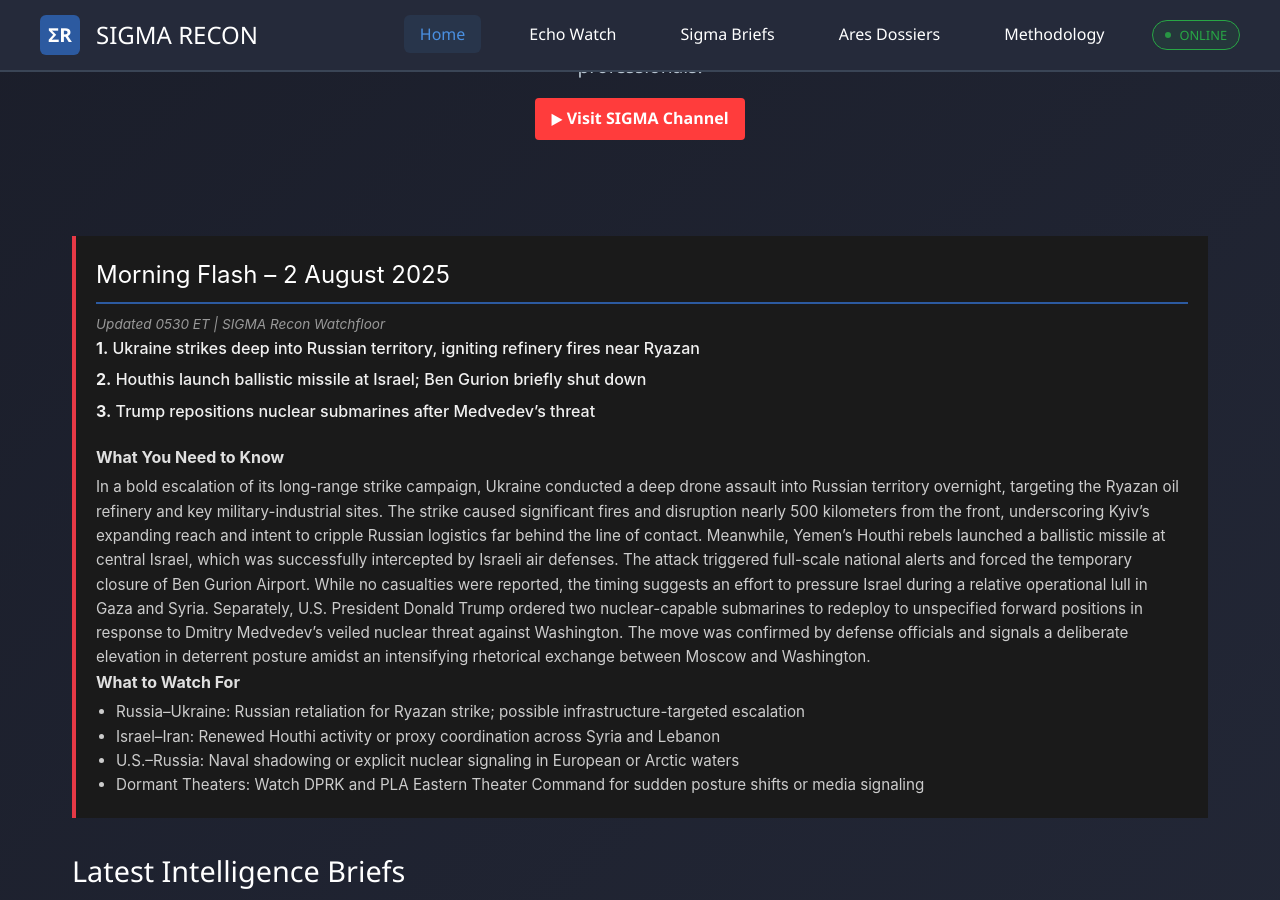
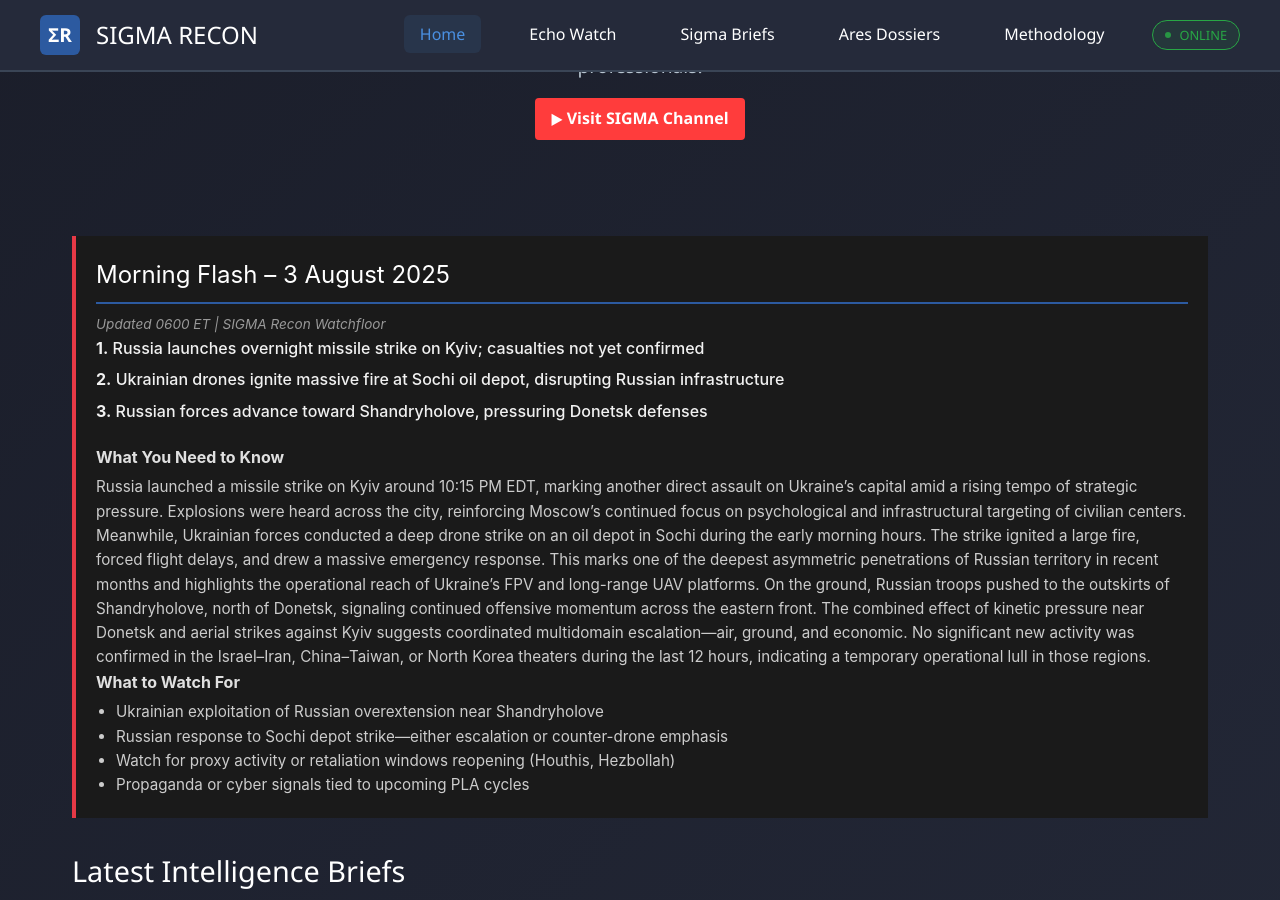
Before and after one commit to Monster52/SIGMA_Recon, a Jekyll site: the page built from index.html, in a window 1280 px wide and 900 px high, scrolled down 242 px. Built offline with Jekyll 4.4.1, drawn with Linux system fonts in a browser that asks for light colours; comment, search, counter and statistics services are not loaded.

Commit message:
Update MFR

```diff
--- a/index.html
+++ b/index.html
@@ -15,31 +15,33 @@
 
 <!-- Morning Flash Module -->
 <div class="morning-flash-container">
-  <h2 class="section-title">Morning Flash – 2 August 2025</h2>
-    <p class="flash-timestamp">Updated 0530 ET | SIGMA Recon Watchfloor</p>
+  <h2 class="section-title">Morning Flash – 3 August 2025</h2>
+    <p class="flash-timestamp">Updated 0600 ET | SIGMA Recon Watchfloor</p>
 
   <ul class="flash-bullets">
-    <li><strong>1.</strong> Ukraine strikes deep into Russian territory, igniting refinery fires near Ryazan</li>
-    <li><strong>2.</strong> Houthis launch ballistic missile at Israel; Ben Gurion briefly shut down</li>
-    <li><strong>3.</strong> Trump repositions nuclear submarines after Medvedev’s threat</li>
+    <li><strong>1.</strong> Russia launches overnight missile strike on Kyiv; casualties not yet confirmed</li>
+    <li><strong>2.</strong> Ukrainian drones ignite massive fire at Sochi oil depot, disrupting Russian infrastructure</li>
+    <li><strong>3.</strong> Russian forces advance toward Shandryholove, pressuring Donetsk defenses</li>
   </ul>
   <div class="flash-subsections">
     <div class="flash-need-to-know">
       <h4>What You Need to Know</h4>
-      <p>In a bold escalation of its long-range strike campaign, Ukraine conducted a deep drone assault into Russian territory overnight, targeting the Ryazan oil refinery and key military-industrial sites. The strike caused significant fires and disruption nearly 500 kilometers from the front, underscoring Kyiv’s expanding reach and intent to cripple Russian logistics far behind the line of contact.
+      <p>Russia launched a missile strike on Kyiv around 10:15 PM EDT, marking another direct assault on Ukraine’s capital amid a rising tempo of strategic pressure. Explosions were heard across the city, reinforcing Moscow’s continued focus on psychological and infrastructural targeting of civilian centers.
 
-Meanwhile, Yemen’s Houthi rebels launched a ballistic missile at central Israel, which was successfully intercepted by Israeli air defenses. The attack triggered full-scale national alerts and forced the temporary closure of Ben Gurion Airport. While no casualties were reported, the timing suggests an effort to pressure Israel during a relative operational lull in Gaza and Syria.
+Meanwhile, Ukrainian forces conducted a deep drone strike on an oil depot in Sochi during the early morning hours. The strike ignited a large fire, forced flight delays, and drew a massive emergency response. This marks one of the deepest asymmetric penetrations of Russian territory in recent months and highlights the operational reach of Ukraine’s FPV and long-range UAV platforms.
 
-Separately, U.S. President Donald Trump ordered two nuclear-capable submarines to redeploy to unspecified forward positions in response to Dmitry Medvedev’s veiled nuclear threat against Washington. The move was confirmed by defense officials and signals a deliberate elevation in deterrent posture amidst an intensifying rhetorical exchange between Moscow and Washington.
+On the ground, Russian troops pushed to the outskirts of Shandryholove, north of Donetsk, signaling continued offensive momentum across the eastern front. The combined effect of kinetic pressure near Donetsk and aerial strikes against Kyiv suggests coordinated multidomain escalation—air, ground, and economic.
+
+No significant new activity was confirmed in the Israel–Iran, China–Taiwan, or North Korea theaters during the last 12 hours, indicating a temporary operational lull in those regions.
       </p>
     </div>
     <div class="flash-watch-for">
       <h4>What to Watch For</h4>
       <ul>
-        <li> Russia–Ukraine: Russian retaliation for Ryazan strike; possible infrastructure-targeted escalation</li>
-        <li> Israel–Iran: Renewed Houthi activity or proxy coordination across Syria and Lebanon</li>
-        <li> U.S.–Russia: Naval shadowing or explicit nuclear signaling in European or Arctic waters</li>
-        <li> Dormant Theaters: Watch DPRK and PLA Eastern Theater Command for sudden posture shifts or media signaling</li>
+        <li> Ukrainian exploitation of Russian overextension near Shandryholove</li>
+        <li> Russian response to Sochi depot strike—either escalation or counter-drone emphasis</li>
+        <li> Watch for proxy activity or retaliation windows reopening (Houthis, Hezbollah)</li>
+        <li> Propaganda or cyber signals tied to upcoming PLA cycles</li>
       </ul>
     </div>
   </div>
```
